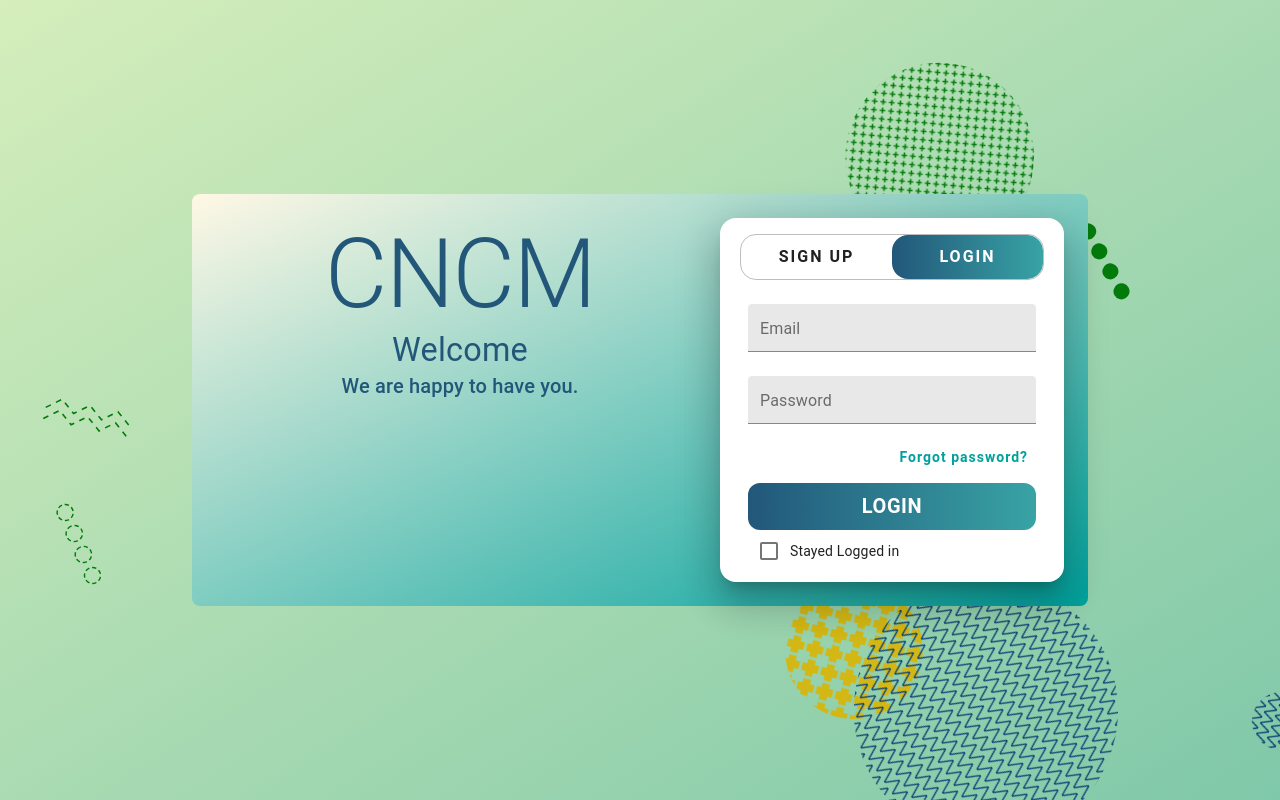
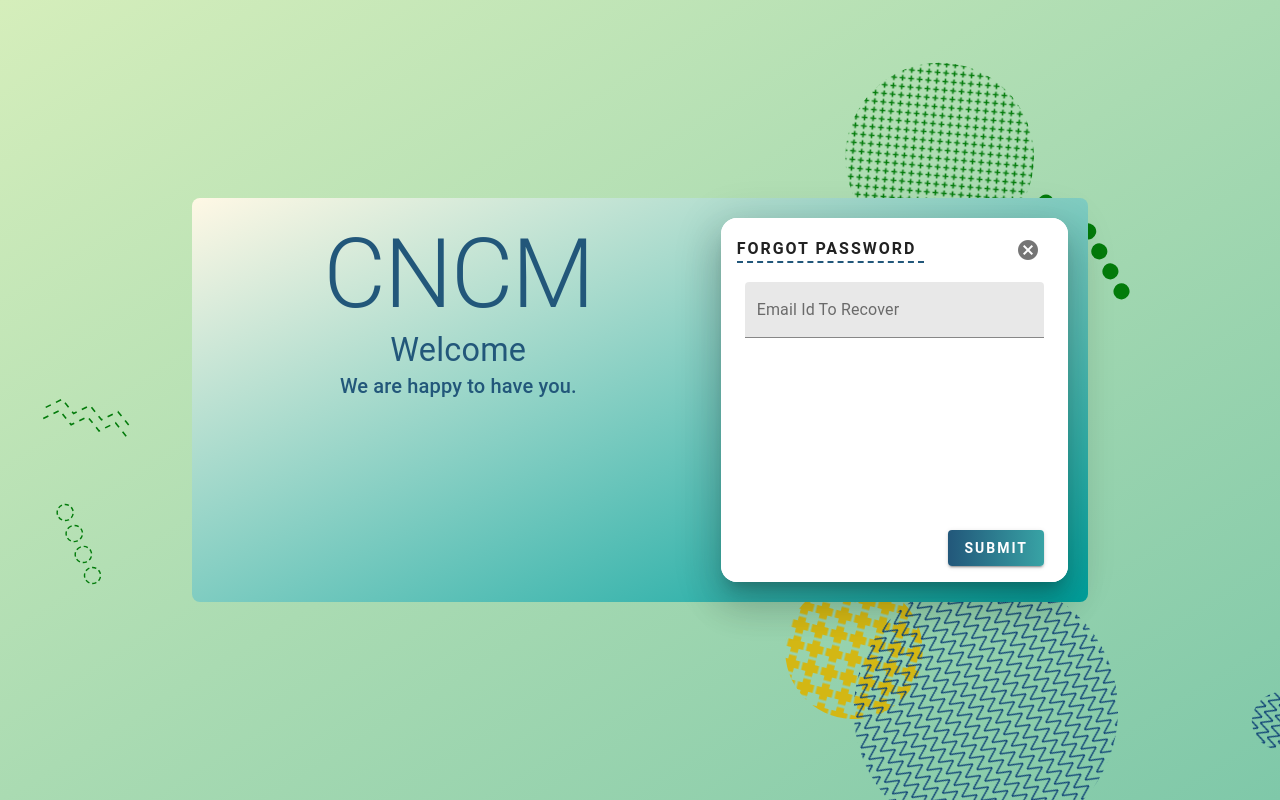
Before and after one commit to sheikhmohammadirfan/CNCMIRFAN, a React (Create React App) app: page /forgotpassword in a window 1280 px wide. Before the commit this address led to /login. Built offline with nearby package versions, Linux system fonts and the light colour scheme.

Commit message:
Added Forgot password ui

```diff
--- a/src/App.jsx
+++ b/src/App.jsx
@@ -31,8 +31,8 @@ let themes = createTheme({
       main: "#22577A",
       dark: "#22577A",
       light: "#38A3A5",
-    }
-  }
+    },
+  },
 });
 themes = responsiveFontSizes(themes);
 
@@ -66,12 +66,15 @@ function App() {
       <CssBaseline />
       <Router>
         <Switch>
-          <Route path="/login" exact >
+          <Route path="/login" exact>
             <Auth title="LOGIN" />
           </Route>
-          <Route path="/signup" exact >
+          <Route path="/signup" exact>
             <Auth title="SIGNUP" />
-            </Route>
+          </Route>
+          <Route path="/forgotpassword" exact>
+            <Auth title="FORGOT PASSWORD" />
+          </Route>
 
           <ProtectedRoutes>
             <Box display="flex">
--- /dev/null
+++ b/src/Components/ForgotPassword.jsx
@@ -0,0 +1,75 @@
+import {
+  Box,
+  Button,
+  Icon,
+  IconButton,
+  makeStyles,
+  Typography,
+} from "@material-ui/core";
+import React from "react";
+import { TextControl } from "./Control";
+
+const useStyles = makeStyles((theme) => ({
+  root: {
+    background: theme.palette.background.paper,
+    position: "absolute",
+    right: theme.spacing(3),
+    bottom: 2 * theme.spacing(7),
+    zIndex: 3,
+    width: 0,
+    height: 0,
+    padding: 0,
+    display: "flex",
+    flexDirection: "column",
+    overflow: "hidden",
+    transition: "all 0.3s linear",
+    "&.active": {
+      right: 0,
+      bottom: 0,
+      width: "100%",
+      height: "100%",
+      padding: `${theme.spacing(1)}px ${theme.spacing(2)}px`,
+    },
+  },
+
+  title: {
+    fontWeight: "bold",
+    textTransform: "uppercase",
+    letterSpacing: 2,
+    paddingRight: theme.spacing(1),
+    borderBottom: `2px dashed ${theme.palette.secondary.dark}`,
+  },
+
+  submitBtn: {
+    background: `linear-gradient(to right , ${theme.palette.secondary.dark}, ${theme.palette.secondary.light})`,
+    color: theme.textOnPrimary,
+    fontWeight: "bold",
+    letterSpacing: 2,
+  },
+}));
+
+function ForgotPassword({ show, login }) {
+  const classes = useStyles();
+  return (
+    <Box className={`${classes.root} ${show ? "active" : ""}`}>
+      <Box display="flex" alignItems="center" justifyContent="space-between">
+        <Typography className={classes.title}>Forgot Password</Typography>
+        <IconButton onClick={login}>
+          <Icon>cancel</Icon>
+        </IconButton>
+      </Box>
+      <Box height={1} display="flex" flexDirection="column">
+        <Box padding={1} flexGrow={1}>
+          <TextControl fullWidth name="Email id to Recover" />
+        </Box>
+        <Box padding={1} display="flex" justifyContent="flex-end">
+          <Button variant="contained" className={classes.submitBtn}>
+            Submit
+          </Button>
+        </Box>
+      </Box>
+    </Box>
+  );
+}
+
+export default ForgotPassword;
--- a/src/Pages/Auth.jsx
+++ b/src/Pages/Auth.jsx
@@ -1,15 +1,15 @@
-import React from "react";
+import React, { useEffect } from "react";
 import { useHistory } from "react-router-dom";
 import { makeStyles, Typography, Box, Grid } from "@material-ui/core";
 import { useState } from "react";
 import Login from "../Components/Login";
 import Signup from "../Components/Signup";
 import DocumentTitle from "../Components/DocumentTitle";
-import svgBackground from "../assets/img/colored_patterns.svg"
+import svgBackground from "../assets/img/colored_patterns.svg";
+import ForgotPassword from "../Components/ForgotPassword";
 
 // primary back color: #00A19D
 // secondary back color: #FFF8E5
-
 
 // CSS class generator
 const useStyles = makeStyles((theme) => ({
@@ -18,20 +18,12 @@ const useStyles = makeStyles((theme) => ({
     background: `linear-gradient(to right bottom , ${theme.palette.primary.light}, ${theme.palette.primary.dark})`,
     borderRadius: 2 * theme.shape.borderRadius,
     maxWidth: "90%",
-    [theme.breakpoints.up("md")]: {
-      maxWidth: "80%",
-      padding: theme.spacing(1),
-    },
-    [theme.breakpoints.up("lg")]: {
-      maxWidth: "70%",
-      padding: theme.spacing(2),
-    },
-    padding: "1rem",
+    padding: theme.spacing(1.5),
+    [theme.breakpoints.up("md")]: { maxWidth: "80%" },
+    [theme.breakpoints.up("lg")]: { maxWidth: "70%" },
   },
 
-  body: {
-
-  },
+  body: {},
 
   // Form Container
   formContainer: {
@@ -49,6 +41,8 @@ const useStyles = makeStyles((theme) => ({
       marginRight: "auto",
       padding: `0 ${theme.spacing(1)}px`,
     },
+    overflow: "hidden",
+    position: "relative",
   },
 
   // formHeading to contains tab toggler
@@ -71,7 +65,7 @@ const useStyles = makeStyles((theme) => ({
     letterSpacing: 2,
     zIndex: "2",
     transition: "all .5s  cubic-bezier(.63,-0.58,.63,1.58)",
-    "&.login": { color: theme.textOnPrimary },
+    "&.active": { color: theme.textOnPrimary },
   },
 
   // Background style for active tab heading
@@ -97,7 +91,7 @@ const useStyles = makeStyles((theme) => ({
 }));
 
 // Main Component
-function Auth({title}) {
+function Auth({ title }) {
   DocumentTitle(title);
   // Get Styles
   const classes = useStyles();
@@ -107,18 +101,25 @@ function Auth({title}) {
 
   // React state hook, to save login or sigin up state
   const [loginIn, setPageState] = useState(
-    history.location.pathname === "/login"
+    history.location.pathname === "/signup"
+      ? 0
+      : history.location.pathname === "/login"
+      ? 1
+      : 2
   );
+
   // Method to login user
-  const loginUser = () => {
-    history.push("/login");
-    setPageState(true);
-  };
-  // MEthod to signuo user
-  const signupUser = () => {
-    history.push("/signup");
-    setPageState(false);
-  };
+  const loginUser = () => history.push("/login");
+  // Method to signup user
+  const signupUser = () => history.push("/signup");
+  // Method to goto home page
+  const homePage = () => history.push("/");
+
+  useEffect(() => {
+    if (history.location.pathname === "/signup") setPageState(0);
+    else if (history.location.pathname === "/login") setPageState(1);
+    else setPageState(2);
+  }, [history.location.pathname]);
 
   return (
     <Box
@@ -126,17 +127,13 @@ function Auth({title}) {
       justifyContent="center"
       alignItems="center"
       height="100vh"
-      style ={{
+      style={{
         backgroundImage: `url(${svgBackground}), linear-gradient(to right bottom, #D5EEBB, #7FC8A9) `,
         backgroundSize: "cover",
         backgroundRepeat: "no-repeat",
       }}
     >
-      <Grid
-        container
-        spacing={2}
-        className={`${classes.root} ${!loginIn ? "login" : ""}`}
-      >
+      <Grid container spacing={2} className={classes.root}>
         <Grid item xs={12} sm={5} md={7}>
           <Box textAlign="center" margin="auto">
             <Typography variant="h1" color="secondary">
@@ -152,9 +149,7 @@ function Auth({title}) {
         </Grid>
 
         <Grid item xs={12} sm={7} md={5}>
-          <main
-            className={`${classes.formContainer} ${!loginIn ? "login" : ""}`}
-          >
+          <main className={classes.formContainer}>
             <Box paddingTop={2} paddingBottom={3}>
               <Box className={classes.formHeading}>
                 <Box
@@ -162,14 +157,14 @@ function Auth({title}) {
                 ></Box>
                 <Typography
                   variant="subtitle1"
-                  className={`${classes.headings} ${!loginIn ? "login" : ""}`}
+                  className={`${classes.headings} ${!loginIn ? "active" : ""}`}
                   onClick={signupUser}
                 >
                   Sign Up
                 </Typography>
                 <Typography
                   variant="subtitle1"
-                  className={`${classes.headings} ${loginIn ? "login" : ""}`}
+                  className={`${classes.headings} ${loginIn ? "active" : ""}`}
                   onClick={loginUser}
                 >
                   Login
@@ -178,11 +173,16 @@ function Auth({title}) {
             </Box>
 
             <Box overflow="hidden">
-              <Box className={`${classes.formBody} ${!loginIn ? "login" : ""}`}>
-                <Signup title="SIGN UP" show={!loginIn} />
-                <Login title="LOGIN" show={loginIn} />
+              <Box className={`${classes.formBody} ${loginIn ? "" : "login"}`}>
+                <Signup title="SIGN UP" loginPage={loginUser} />
+                <Login title="LOGIN" homePage={homePage} />
               </Box>
             </Box>
+            <ForgotPassword
+              title="FORGOT PASSWORD"
+              show={loginIn === 2}
+              login={loginUser}
+            />
           </main>
         </Grid>
       </Grid>
```
